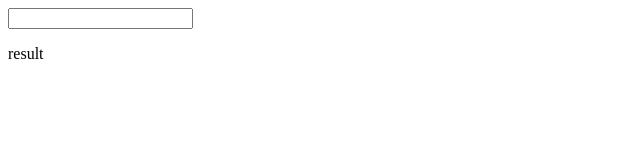
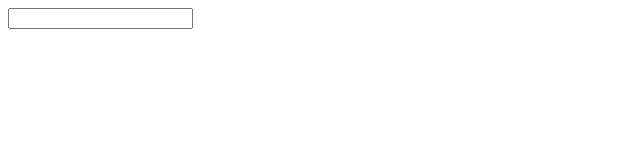
Before and after one commit to rezam91/wikiSearcher, a React (Vite) app: page / in a window 1280 px wide. Shown: the top 160 px of the page, without its empty margins (0-640 px from the left). Built offline with nearby package versions, Linux system fonts and the light colour scheme.

Commit message:
feat(result): result structure added with no css and customizition

```diff
--- a/src/App.jsx
+++ b/src/App.jsx
@@ -12,7 +12,7 @@ const App = () => {
   return (
     <>
       <Search onResult={Setkeyword} />
-      <Result />
+      <Result searchedKeyword = {keyword} />
     </>
   )
 }
--- a/src/components/result/index.jsx
+++ b/src/components/result/index.jsx
@@ -1,6 +1,18 @@
-const Result = () => {
+const Result = ( {searchedKeyword} ) => {
     return (
-        <p>result</p>
+        <>
+            {!!searchedKeyword && (
+                <div>
+                    <div>result:</div>
+                    <ul>
+                        {searchedKeyword.query.search.map((item) => (
+                            <li>{item.title}</li>
+                        ))}
+                    </ul>
+                    <div>end</div>
+                </div>
+            )}
+        </>
     )
 }
 export default Result
--- a/src/components/search/index.jsx
+++ b/src/components/search/index.jsx
@@ -11,7 +11,6 @@ const Search = ( {onResult} ) => {
                 return response.json()
             })
             .then((result) => {
-                console.log(result)
                 onResult(result)
             })
         console.log('here')
```
